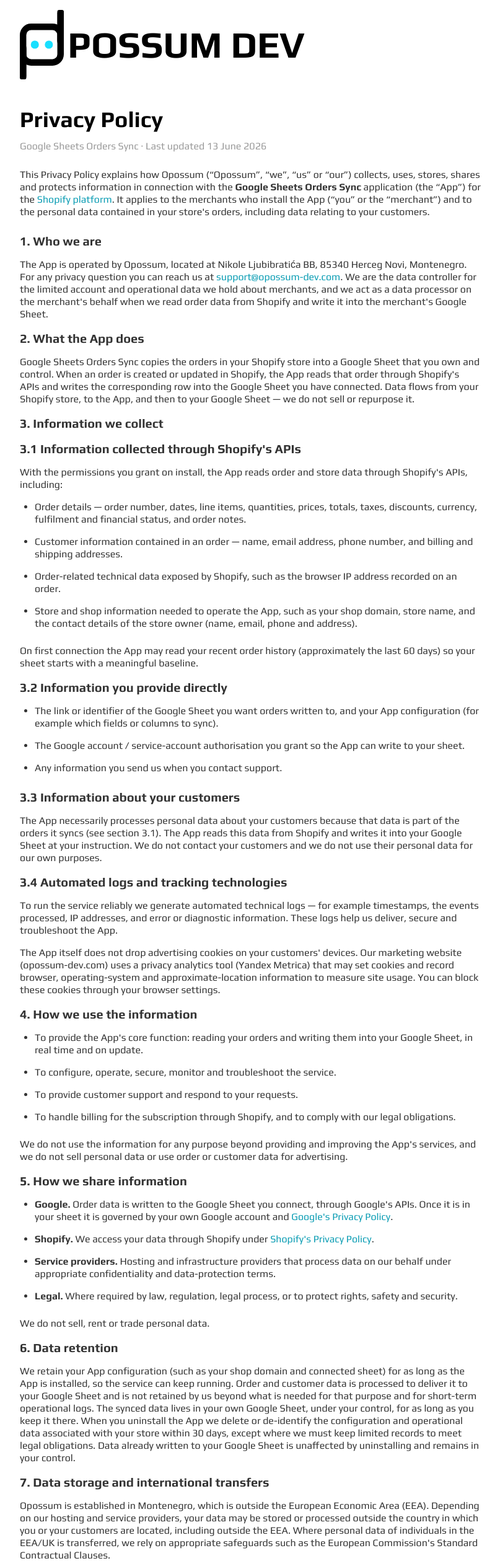
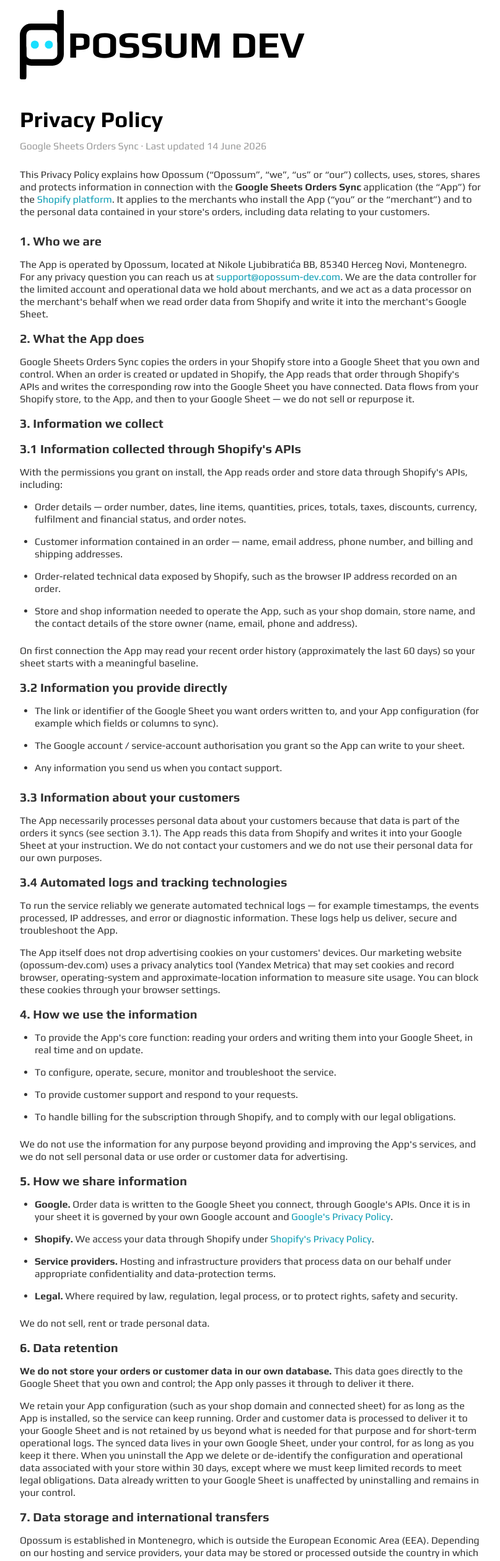
Before and after one commit to egorshubin/opossum-dev, a Nuxt app: page /google-sheets-orders-sync/privacy in a window 1280 px wide. Shown: the top 2518 px of the page at 62% size, without its empty margins (50-857 px from the left). Built offline with nearby package versions, Linux system fonts and the light colour scheme.

Commit message:
Update Privacy Policy with data retention details and last updated date

```diff
--- a/pages/google-sheets-orders-sync/privacy.vue
+++ b/pages/google-sheets-orders-sync/privacy.vue
@@ -28,7 +28,7 @@
           Privacy Policy
         </h1>
         <p class="mt-3 text-muted text-base">
-          Google Sheets Orders Sync &middot; Last updated 13 June 2026
+          Google Sheets Orders Sync &middot; Last updated 14 June 2026
         </p>
       </div>
     </section>
@@ -217,6 +217,12 @@
 
             <h2>6. Data retention</h2>
             <p>
+              <strong>We do not store your orders or customer data in our own
+              database.</strong> This data goes directly to the Google Sheet
+              that you own and control; the App only passes it through to deliver
+              it there.
+            </p>
+            <p>
               We retain your App configuration (such as your shop domain and
               connected sheet) for as long as the App is installed, so the
               service can keep running. Order and customer data is processed to
```
